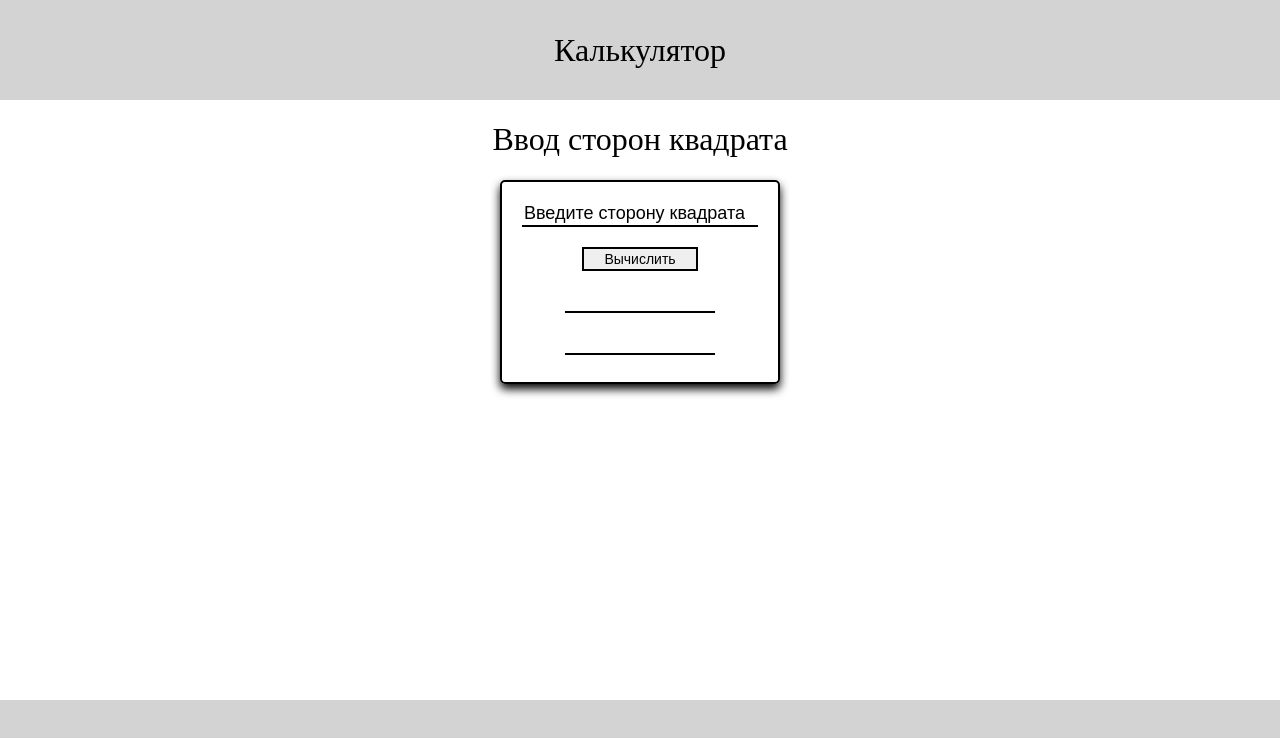
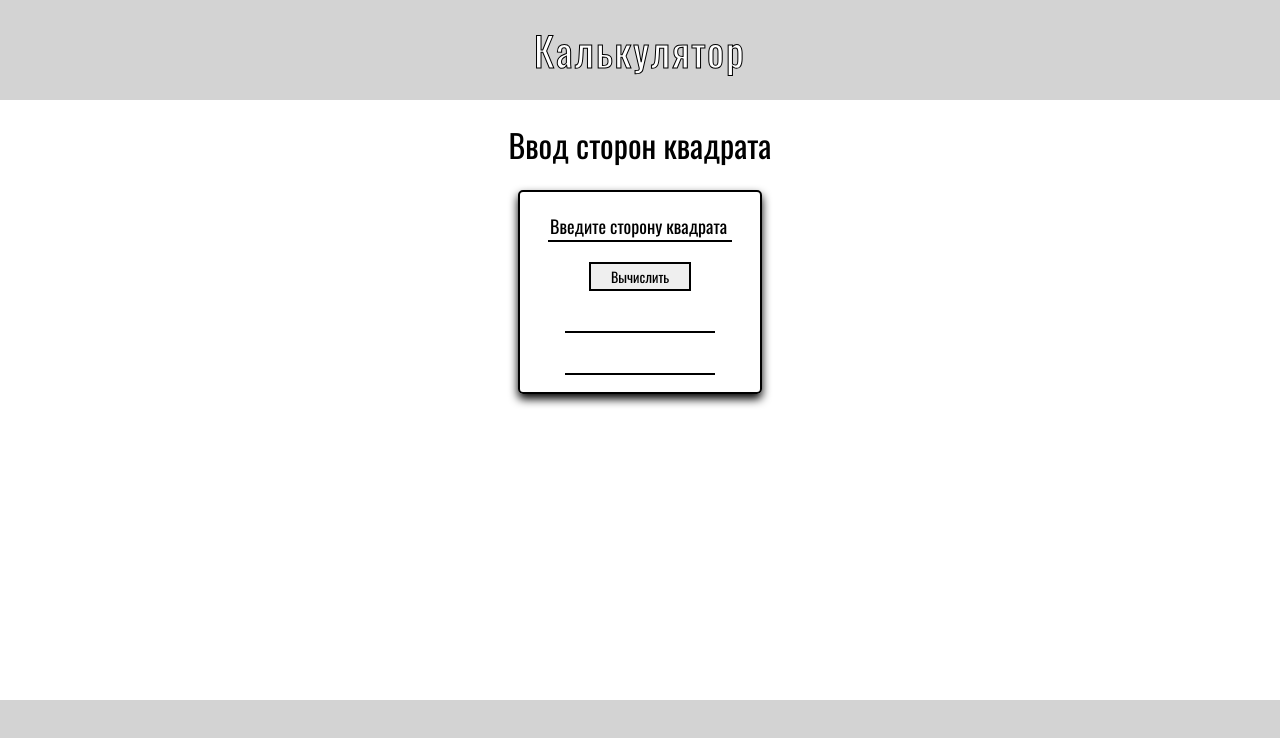
Before and after one commit to stiKendz/javaScriptRep, a website: page easy_sqare_calculator/index.html in a window 1280 px wide. Drawn offline with Linux system fonts and the light colour scheme.

Commit message:
изменения в ститлях страницы, добавление папки со шрифтами, добавление небольшой анимации подчеркивания кнопке

```diff
--- a/easy_sqare_calculator/styles/input.scss
+++ b/easy_sqare_calculator/styles/input.scss
@@ -27,15 +27,42 @@ $prettyShadow: 0px 5px 10px 0px black;
     font-weight: 100;
 }
 
+@font-face {
+    font-family: "Oswald";
+    src: url(../fonts/static/Oswald-Regular.ttf);
+}
+
+html,
+body {
+    font-family: Oswald;
+}
+
 
 header {
     // всё в файле style.css
     z-index: 2;
+    h1 {
+        font-size: 40px;
+        letter-spacing: 2px;
+
+        color: white;
+
+        -webkit-text-stroke: 1px black;
+
+        &::before {
+
+        }
+        &::after {
+
+        }
+    }
 }
 
 .square-calc-conrainer {
     // всё в файле style.css
     z-index: 1;
+
+    width: 200px;
 
     box-shadow: $prettyShadow;
 }
@@ -52,8 +79,12 @@ header {
     // часть в файле style.css
     @include baseFlex;
 
+    width: 180px;
+
     border: 0;
     border-bottom: $prettyBorder;
+
+    font-family: Oswald;
 
     outline: none;
 }
@@ -61,20 +92,35 @@ header {
 .calculate-button {
     @include baseSmallButton;
 
+    position: relative;
+
+    font-family: Oswald;
+
     outline: none;
     user-select: none;
+    cursor: pointer;
 
-    &:hover {
-        cursor: pointer;
+    &::before {
+        content: '';
+
+        position: absolute;
+        bottom: 0;
+        left: 50%;
+        width: 0%;
+        height: 1.25px;
+
+        background-color: blue;
+
+        transition: width 0.4s ease-out;
+        transform: translateX(-50%);
     }
 
-    &:focus {
+    &:hover::before {
+        width: 100%;
+    }
+    &:active {
         border: $prettyBorder grey;
 
-        transition: $normalTransition;
-    }
-
-    &:active {
         transform: $negativeSmallScale;
     }
 }
--- a/easy_sqare_calculator/styles/style.css
+++ b/easy_sqare_calculator/styles/style.css
@@ -31,10 +31,7 @@ header {
     width: 100%;
     height: 100px;
 
-    font-size: 16px;
-
     background-color: lightgrey;
-    color: black;
 }
 
 .main {
```
Also changed, not shown: easy_sqare_calculator/fonts/static/Oswald-Bold.ttf (added), easy_sqare_calculator/fonts/static/Oswald-ExtraLight.ttf (added), easy_sqare_calculator/fonts/static/Oswald-Light.ttf (added), easy_sqare_calculator/fonts/static/Oswald-Medium.ttf (added), easy_sqare_calculator/fonts/static/Oswald-Regular.ttf (added), easy_sqare_calculator/fonts/static/Oswald-SemiBold.ttf (added), easy_sqare_calculator/styles/output.css, 1 other file.
